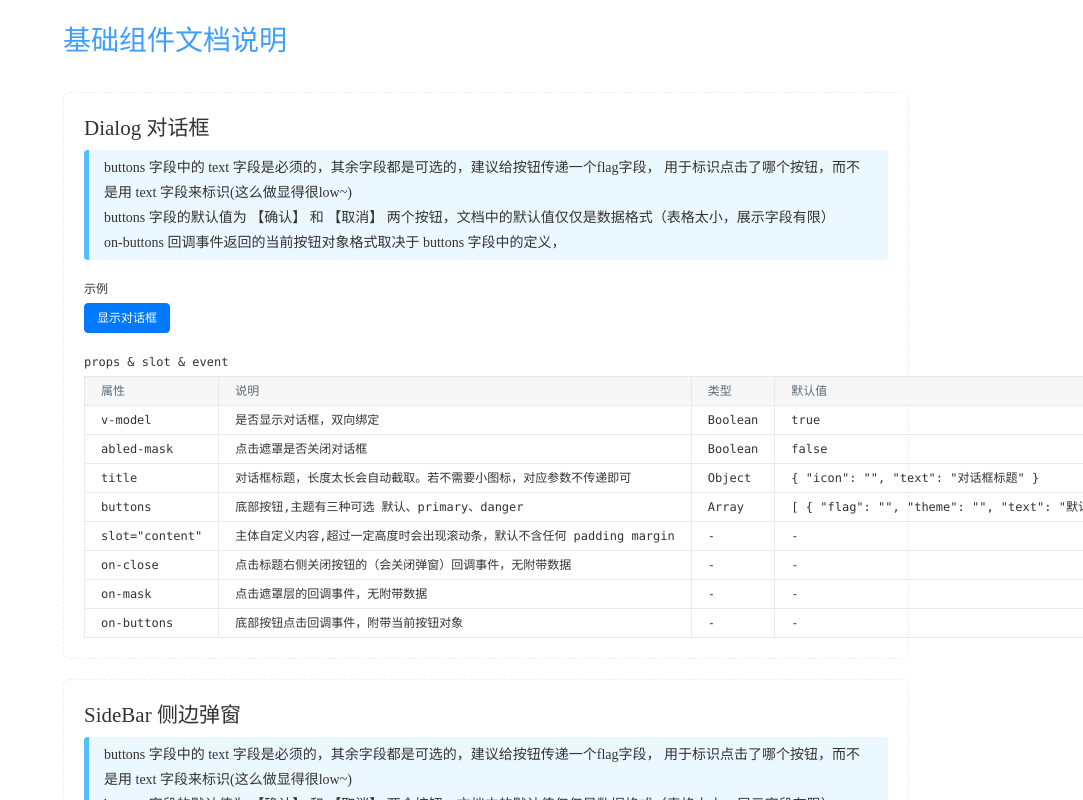
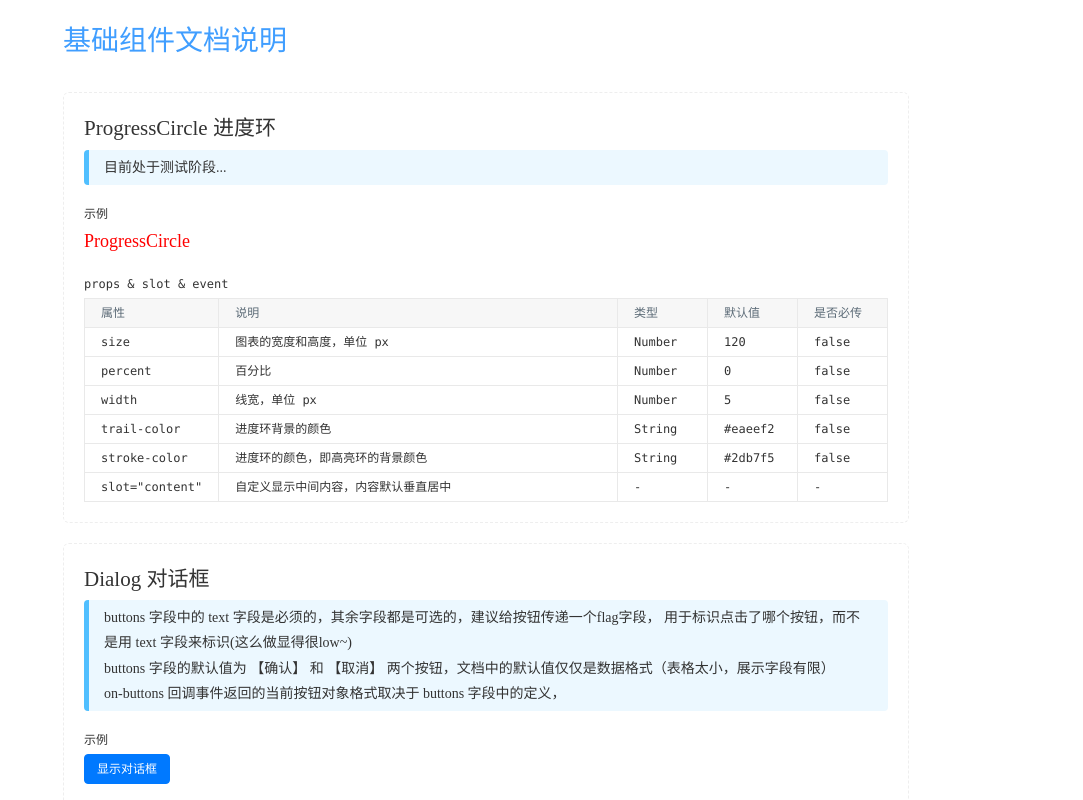
Before and after one commit to kule2018/qiaodaima.github.io, a Vue app: page / in a window 1280 px wide. Shown: the top 800 px of the page, without its empty margins (197-1280 px from the left). Built offline with nearby package versions, Linux system fonts and the light colour scheme.

Commit message:
环形进度条

```diff
--- /dev/null
+++ b/examples/doc-progress-circle.vue
@@ -0,0 +1,81 @@
+<template>
+  <DocItem
+    :title="'ProgressCircle 进度环'"
+    :param="param">
+    <div slot="tip">
+      目前处于测试阶段...
+    </div>
+
+    <template slot="example">
+      <progress-circle></progress-circle>
+    </template>
+  </DocItem>
+</template>
+
+<script>
+  import DocItem from './doc-item.vue';
+  import ProgressCircle from '../src/components/progress-circle/main.vue';
+
+  export default {
+    name: 'DocProgressCircle',
+    components: {
+      DocItem,
+      ProgressCircle
+    },
+    data() {
+      return {
+        param: [
+          {
+            name: 'size',
+            explain: '图表的宽度和高度，单位 px',
+            type: 'Number',
+            default: 120,
+            isMust: false
+          },
+          {
+            name: 'percent',
+            explain: '百分比',
+            type: 'Number',
+            default: 0,
+            isMust: false
+          },
+          {
+            name: 'width',
+            explain: '线宽，单位 px',
+            type: 'Number',
+            default: 5,
+            isMust: false
+          },
+          {
+            name: 'trail-color',
+            explain: '进度环背景的颜色',
+            type: 'String',
+            default: '#eaeef2',
+            isMust: false
+          },
+          {
+            name: 'stroke-color',
+            explain: '进度环的颜色，即高亮环的背景颜色',
+            type: 'String',
+            default: '#2db7f5',
+            isMust: false
+          },
+          {
+            name: 'slot="content"',
+            explain: '自定义显示中间内容，内容默认垂直居中',
+            type: '-',
+            default: '-',
+            isMust: '-'
+          }
+        ]
+      };
+    },
+    methods: {
+      //
+    }
+  };
+</script>
+
+<style lang="scss" scoped>
+  //
+</style>
--- a/examples/doc.vue
+++ b/examples/doc.vue
@@ -2,6 +2,7 @@
   <div class="doc-content">
     <h1>基础组件文档说明</h1>
 
+    <DocProgressCircle></DocProgressCircle>
     <DocDialog></DocDialog>
     <DocSideBar></DocSideBar>
     <DocAlert></DocAlert>
@@ -15,6 +16,7 @@
 </template>
 
 <script>
+  import DocProgressCircle from './doc-progress-circle.vue';
   import DocDialog from './doc-dialog.vue';
   import DocSideBar from './doc-side-bar.vue';
   import DocAlert from './doc-alert.vue';
@@ -28,6 +30,7 @@
   export default {
     name: 'Doc',
     components: {
+      DocProgressCircle,
       DocDialog,
       DocSideBar,
       DocAlert,
--- /dev/null
+++ b/src/components/progress-circle/main.vue
@@ -0,0 +1,38 @@
+<template>
+  <div class="progress-circle-item">ProgressCircle</div>
+</template>
+
+<script>
+  export default {
+    name: 'ProgressCircle',
+    props: {
+      size: {
+        type: Number,
+        default: 120
+      },
+      percent: {
+        type: Number,
+        default: 0
+      },
+      width: {
+        type: Number,
+        default: 5
+      },
+      trailColor: {
+        type: String,
+        default: '#eaeef2'
+      },
+      strokeColor: {
+        type: String,
+        default: '#2db7f5'
+      }
+    }
+  };
+</script>
+
+<style lang="scss" scoped>
+  .progress-circle-item {
+    font-size: 18px;
+    color: red;
+  }
+</style>
```
